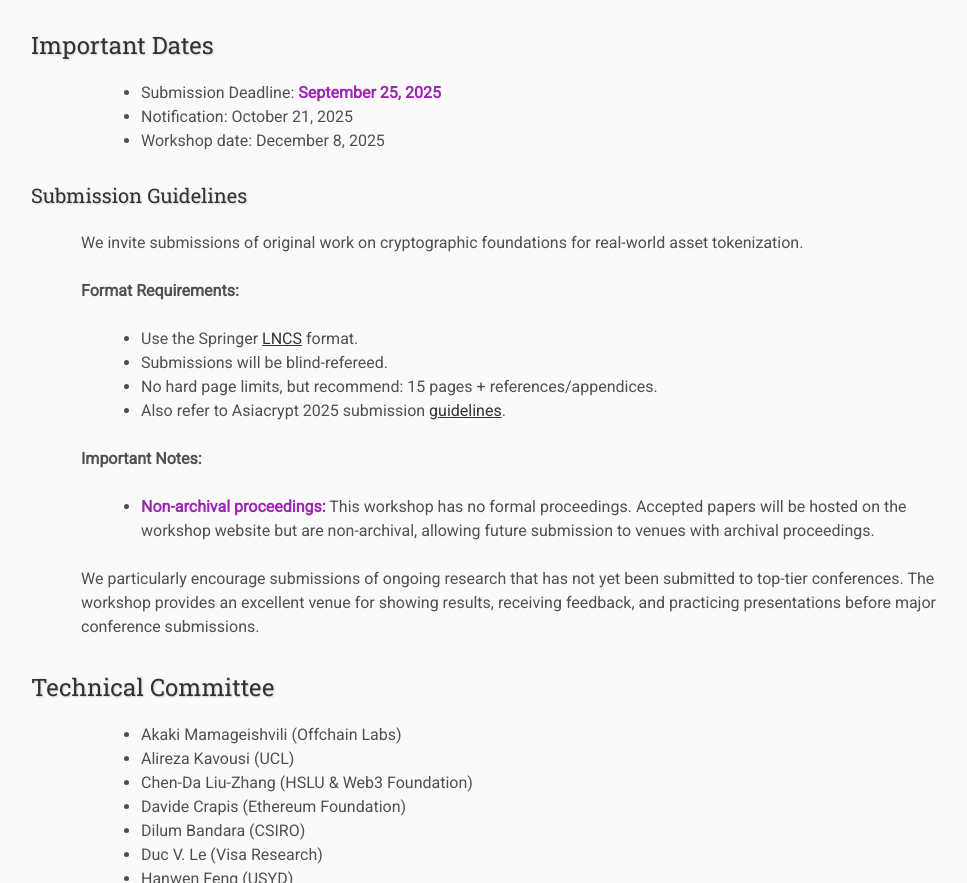
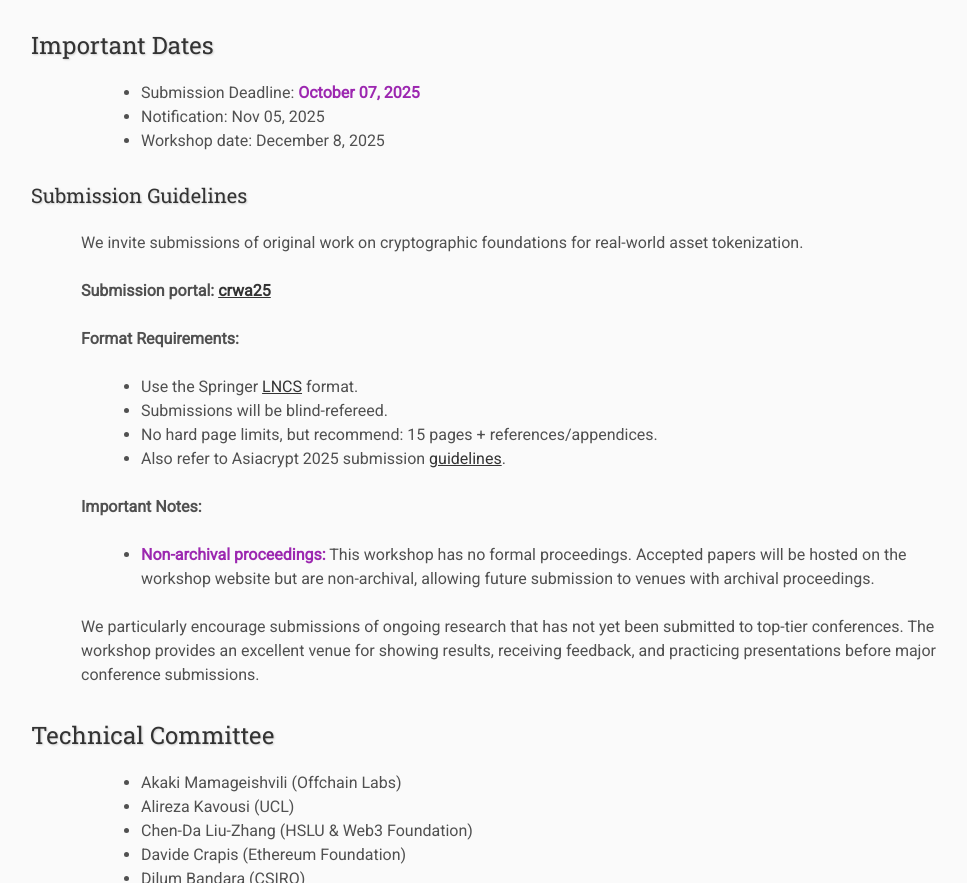
Before and after one commit to qinwang-git/asiacrypt-crwa25, a plain HTML site: page index.html in a window 1280 px wide. Shown: the part 2076-2959 px from the top of the page, without its empty margins (109-1076 px from the left). Drawn offline with Linux system fonts and the light colour scheme.

Commit message:
Update index.html

```diff
--- a/index.html
+++ b/index.html
@@ -81,8 +81,8 @@
 
     <h2>Important Dates</h2>
     <ul>
-        <li>Submission Deadline: <strong style="color: #9c27b0;">September 25, 2025</strong></li>
-        <li>Notification: October 21, 2025</li>
+        <li>Submission Deadline: <strong style="color: #9c27b0;">October 07, 2025</strong></li>
+        <li>Notification: Nov 05, 2025</li>
         <li>Workshop date: December 8, 2025</li>
     </ul>
 
@@ -90,6 +90,11 @@
     <p>
         We invite submissions of original work on cryptographic foundations for real-world asset tokenization.
     </p>
+
+    <p>
+        <strong>Submission portal: <a href="https://crwa25.hotcrp.com/" target="_blank" class="no-link-color">crwa25</a> </strong>
+    </p>
+
 
     <p>
         <strong>Format Requirements:</strong>
```
